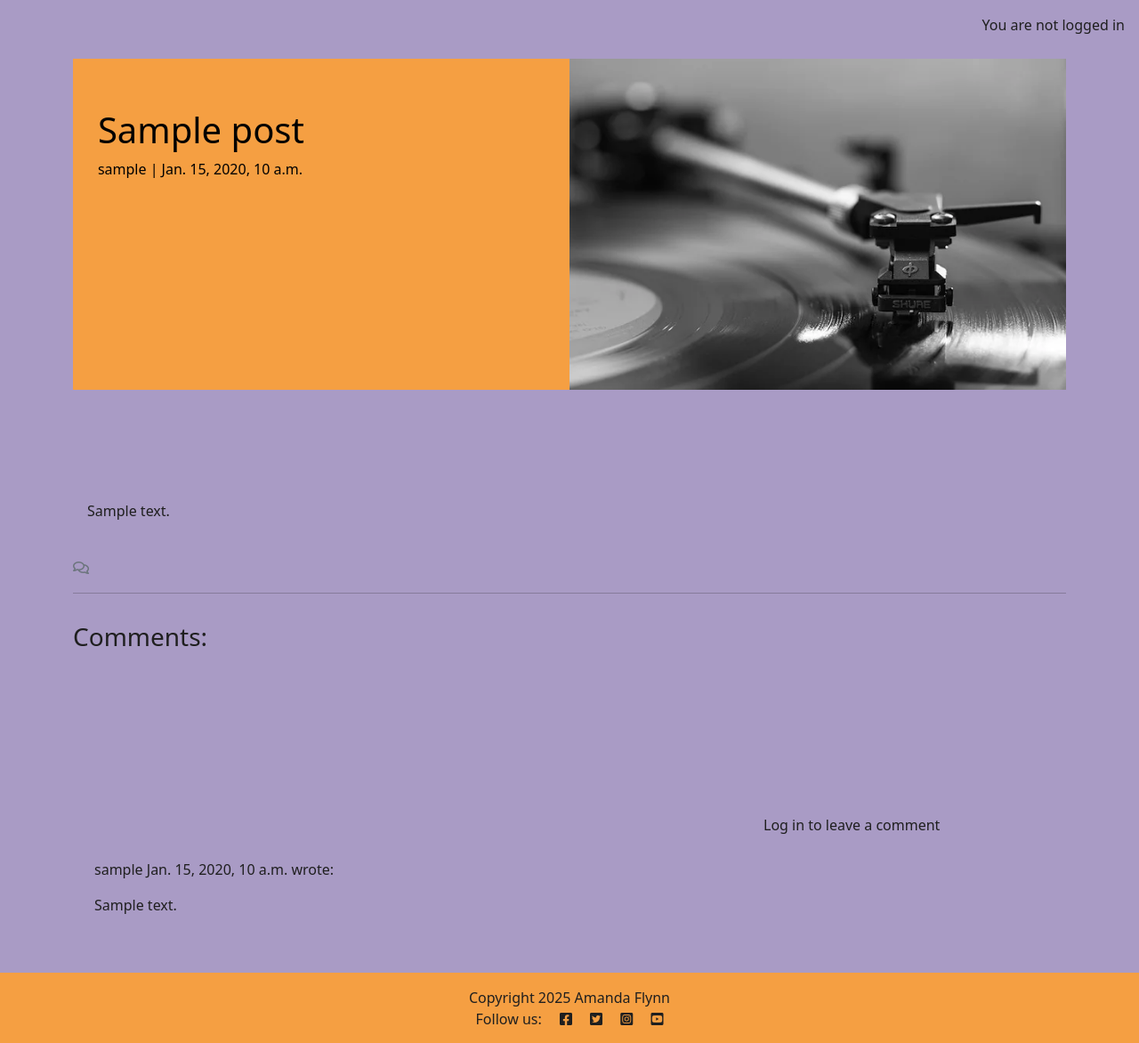
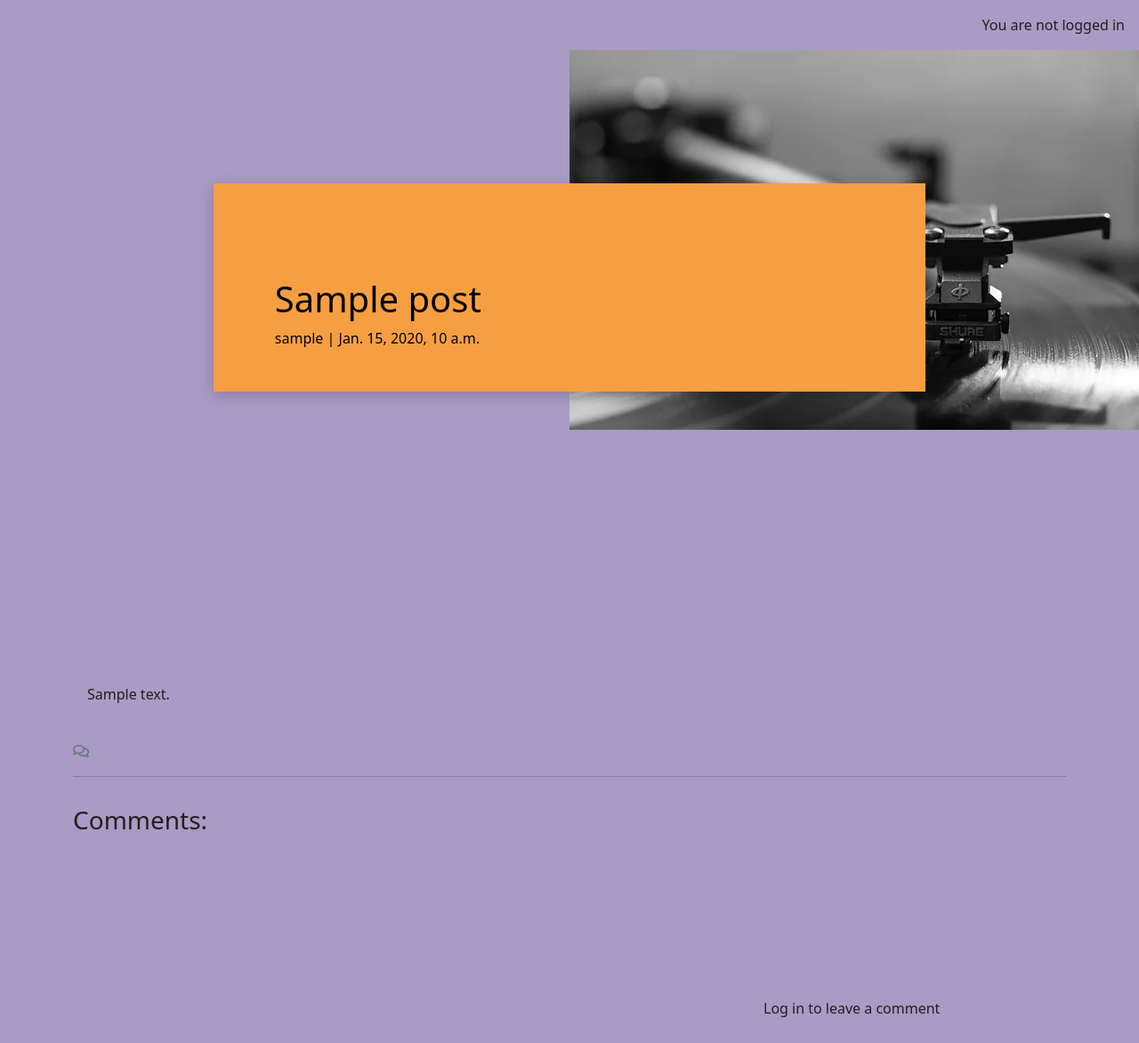
Before and after one commit to AF-5446/Lyric-Lure-CSP, a Django app: a page that uses templates/base.html in a window 1280 px wide. Shown: the part 74-1246 px from the top of the page at 89% size. Run offline with Django 4.2, Linux system fonts and the light colour scheme; tables that the repository leaves empty hold one stand-in row (values such as "Sample post"); some libraries are stand-ins or nearby versions.

Commit message:
attempting styling issues

```diff
--- a/static/css/style.css
+++ b/static/css/style.css
@@ -70,32 +70,38 @@ body {
 
 .masthead {
     margin-top: 10px;
-    overflow: visible;
+    overflow: hidden;
     position: relative;
-    display: inline-block;
-    height: 33vh;
+    display: block;
+    height: 60vh;
     width: 100%;
+    min-height: 400px;
 }
 
 .masthead-text {
     background-color: #f59f42;
     color: black;
-    position: relative;
+    position: absolute;
     z-index: 2;
-    padding-bottom: 10%;
+    bottom: 20%;
+    left: 50%;
+    transform: translate(-50%);
+    width: 90%;
     max-width: 800px;
-    margin: 0 auto;
-    top: 50%;
+    padding: 2rem;
+    box-shadow: 0 4px 15px rgba(0, 0, 0, 0.2);
 }
 
 .masthead-image {
-    position: relative;
+    position: absolute;
     width: 50%;
     height: 50%;
-    overflow: hidden;
+    overflow: visible;
     object-fit: cover;
-    object-position: center;
+    object-position: center 355;
     z-index: 1;
+    top: 0;
+    right: 0;
 }
 
 .masthead-image:after { /* Blog title colour and design */
```
